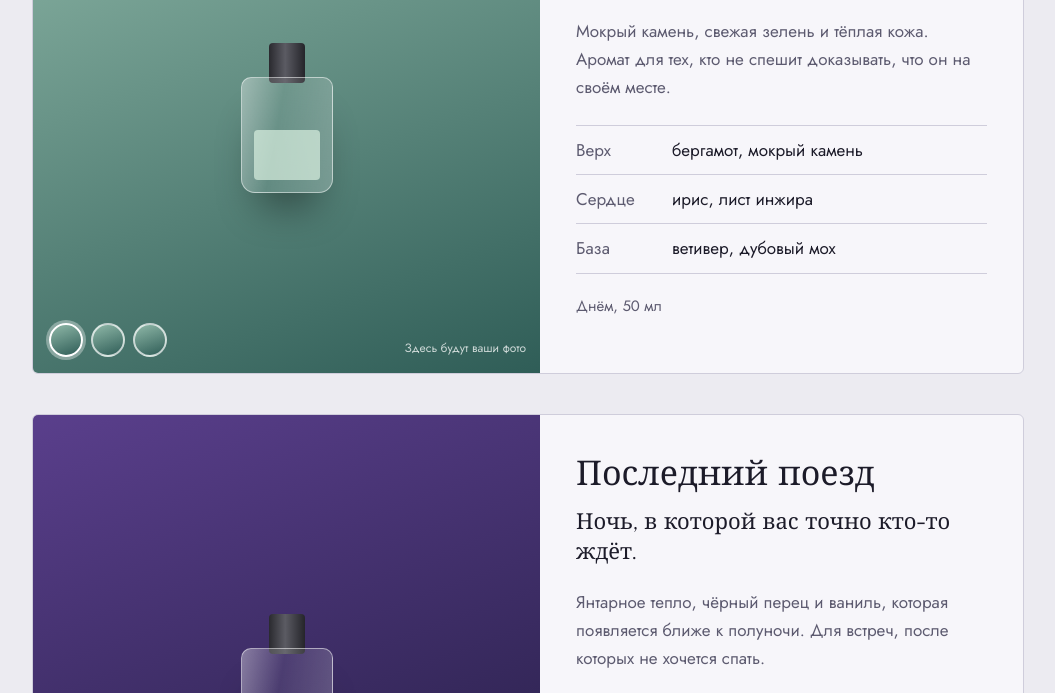
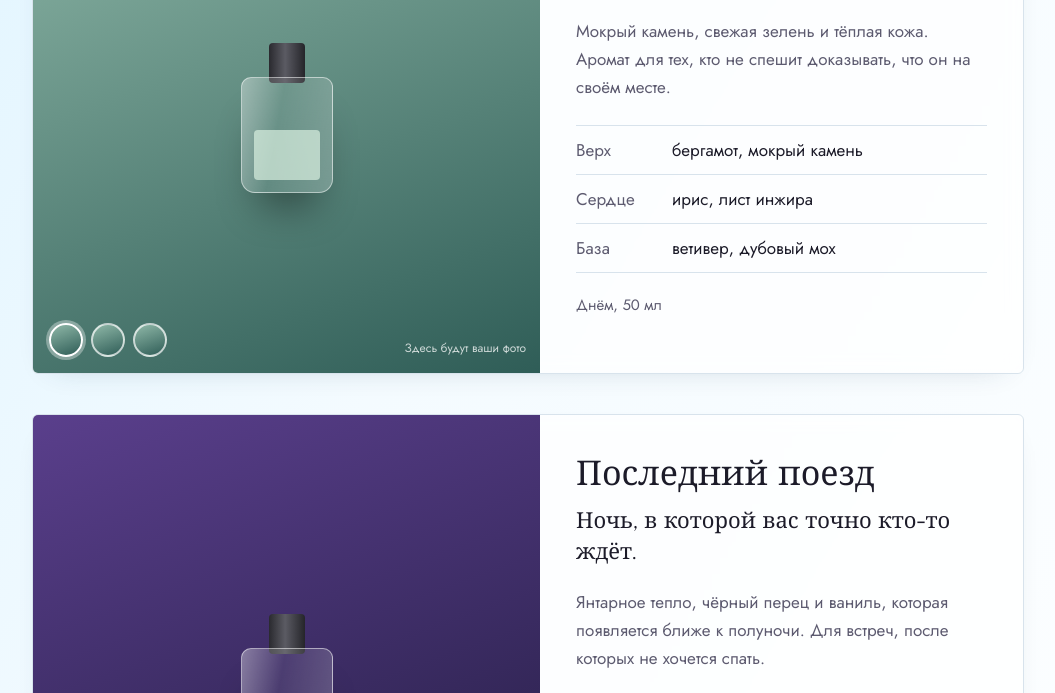
Before and after one commit to akkvl88/rariparfume, a plain HTML site: page index.html in a window 1280 px wide. Shown: the part 503-1196 px from the top of the page, without its empty margins (112-1167 px from the left). Drawn offline with Linux system fonts and the light colour scheme.

Commit message:
index.html

```diff
--- a/index.html
+++ b/index.html
@@ -6,13 +6,11 @@
 <title>Дом ароматов — каталог</title>
 <link href="https://fonts.googleapis.com/css2?family=Marcellus&family=Jost:wght@300;400;500&display=swap" rel="stylesheet">
 <style>
-:root{--bg:#ecebf1;--ink:#1c1b29;--soft:#5d5b70;--line:#cfcddb;--panel:#f7f6fa;
+:root{color-scheme:light;--bg:#ffffff;--ink:#1c1b29;--soft:#5d5b70;--line:#d8e3ec;--panel:rgba(255,255,255,.72);
 box-sizing:border-box;padding-top:env(safe-area-inset-top,0px);padding-bottom:env(safe-area-inset-bottom,0px)}
-@media (prefers-color-scheme:dark){:root:not([data-theme="light"]){--bg:#15141d;--ink:#ecebf3;--soft:#a3a1b8;--line:#2c2a3b;--panel:#1d1c28}}
-:root[data-theme="dark"]{--bg:#15141d;--ink:#ecebf3;--soft:#a3a1b8;--line:#2c2a3b;--panel:#1d1c28}
 html{scroll-padding-top:env(safe-area-inset-top,0px)}
 *{box-sizing:border-box}
-body{margin:0;background:var(--bg);color:var(--ink);font:400 17px/1.65 Jost,"Helvetica Neue",Arial,sans-serif}
+body{margin:0;min-height:100vh;background:linear-gradient(120deg,#c9edff 0%,#f4fbff 28%,#ffffff 50%,#fffbe0 72%,#ffe978 100%) 0 0/220% 220%;animation:shimmer 18s ease-in-out infinite alternate;color:var(--ink);font:400 17px/1.65 Jost,"Helvetica Neue",Arial,sans-serif}
 header{max-width:1040px;margin:0 auto;padding:72px 24px 24px}
 h1{font:400 clamp(38px,7vw,68px)/1.05 Marcellus,Georgia,serif;margin:0 0 18px;letter-spacing:.01em}
 header p{max-width:52ch;color:var(--soft);margin:0}
@@ -21,7 +19,11 @@ header p{max-width:52ch;color:var(--soft);margin:0}
 .filters button[aria-pressed="true"]{background:var(--ink);color:var(--bg);border-color:var(--ink)}
 button:focus-visible{outline:2px solid var(--ink);outline-offset:3px}
 main{max-width:1040px;margin:0 auto;padding:36px 24px 80px;display:grid;gap:40px}
-.card{display:grid;grid-template-columns:1.05fr 1fr;gap:0;background:var(--panel);border:1px solid var(--line);border-radius:6px;overflow:hidden}
+@keyframes shimmer{from{background-position:0% 15%}to{background-position:100% 85%}}
+.card{position:relative;display:grid;grid-template-columns:1.05fr 1fr;gap:0;background:var(--panel);-webkit-backdrop-filter:blur(8px);backdrop-filter:blur(8px);border:1px solid var(--line);border-radius:6px;overflow:hidden;transform:perspective(1100px) rotateX(0deg) rotateY(0deg) translateY(0);transition:transform .6s cubic-bezier(.2,.7,.2,1),box-shadow .4s;box-shadow:0 10px 30px -22px rgba(30,60,90,.3)}
+.card::after{content:"";position:absolute;inset:0;pointer-events:none;opacity:0;transition:opacity .3s;background:radial-gradient(420px circle at var(--mx,50%) var(--my,50%),rgba(255,255,255,.4),transparent 60%)}
+.card.on{transition:transform .12s ease-out,box-shadow .3s;transform:perspective(1100px) rotateX(var(--rx,0deg)) rotateY(var(--ry,0deg)) translateY(-6px);box-shadow:0 30px 55px -24px rgba(30,70,110,.45)}
+.card.on::after{opacity:1}
 .card[hidden]{display:none}
 .gal{position:relative}
 .stage{position:relative;height:100%;min-height:440px;overflow:hidden;background:linear-gradient(160deg,var(--b),var(--a));transition:background .5s}
@@ -46,7 +48,7 @@ dl div{display:grid;grid-template-columns:84px 1fr;gap:12px;padding:10px 0;borde
 dt{color:var(--soft)}dd{margin:0}
 .meta{font-size:15px;color:var(--soft)}
 @media (max-width:760px){.card{grid-template-columns:1fr}.stage{min-height:360px}.txt{padding:28px 22px}}
-@media (prefers-reduced-motion:reduce){*{transition:none!important}}
+@media (prefers-reduced-motion:reduce){*{transition:none!important;animation:none!important}}
 </style>
 </head>
 <body>
@@ -68,6 +70,7 @@ var P=[
 {n:"Кабинет",t:"Вечером",a:"#4a1f2b",b:"#8a4a3c",c:"#e2b987",f:"Спокойная власть: вам не нужно повышать голос.",s:"Кожа, табак и тёплое дерево. Запах хорошей библиотеки и решений, которые приняты окончательно.",top:"кардамон, бергамот",mid:"кожа, табак",base:"сандал, амбра",v:"50 мл"}
 ];
 var list=document.getElementById("list");
+var calm=matchMedia("(prefers-reduced-motion:reduce)").matches;
 P.forEach(function(p){
 var el=document.createElement("article");el.className="card";el.dataset.t=p.t;
 el.style.setProperty("--a",p.a);el.style.setProperty("--b",p.b);el.style.setProperty("--c",p.c);
@@ -78,6 +81,8 @@ var st=el.querySelector(".stage"),th=el.querySelector(".thumbs");
 var b=document.createElement("button");b.setAttribute("aria-label",l);b.setAttribute("aria-pressed",i==0);
 b.onclick=function(){st.dataset.f=i;[].forEach.call(th.children,function(x,j){x.setAttribute("aria-pressed",j==i)})};
 th.appendChild(b)});
+el.addEventListener("pointermove",function(e){if(calm||e.pointerType==="touch")return;var r=el.getBoundingClientRect(),x=(e.clientX-r.left)/r.width,y=(e.clientY-r.top)/r.height;el.classList.add("on");el.style.setProperty("--ry",((x-.5)*7).toFixed(2)+"deg");el.style.setProperty("--rx",((.5-y)*5).toFixed(2)+"deg");el.style.setProperty("--mx",(x*100).toFixed(1)+"%");el.style.setProperty("--my",(y*100).toFixed(1)+"%")});
+el.addEventListener("pointerleave",function(){el.classList.remove("on");el.style.setProperty("--rx","0deg");el.style.setProperty("--ry","0deg")});
 list.appendChild(el)});
 document.getElementById("filters").onclick=function(e){
 var t=e.target.dataset.t;if(!t)return;
```
